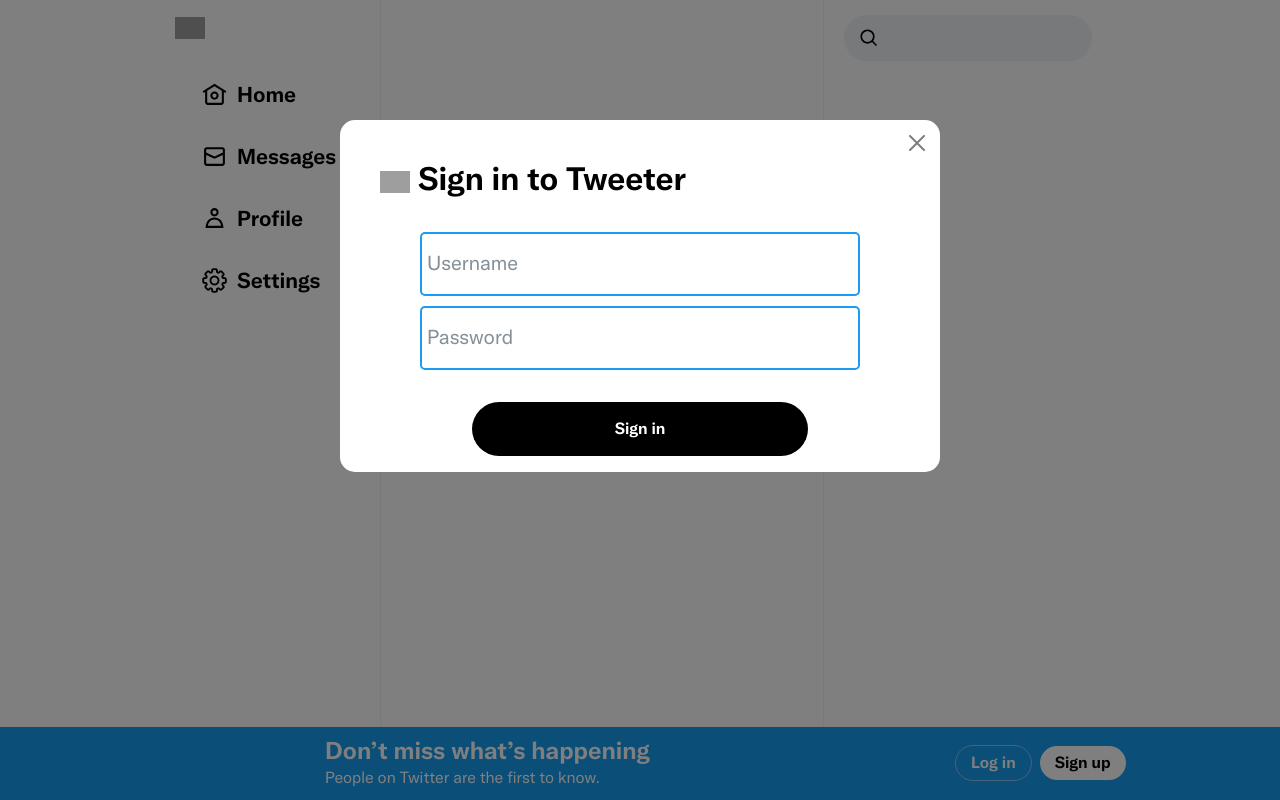
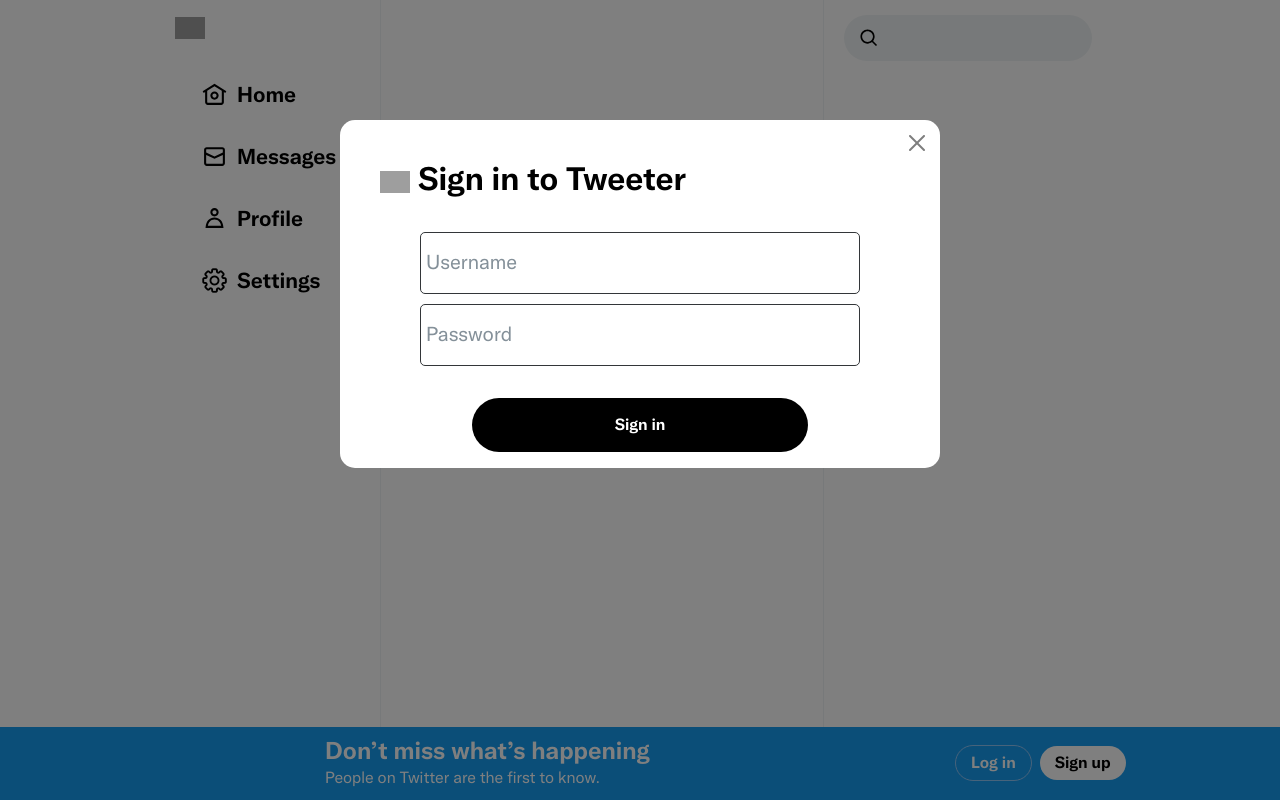
Before and after one commit to t-hoffman/Capstone-Project-Frontend, a React (Create React App) app: page /signin in a window 1280 px wide. Built offline with nearby package versions, Linux system fonts and the light colour scheme; no server answers; grey boxes are pictures that could not be loaded.

Commit message:
focus blue border

```diff
--- a/src/css/SignUp.css
+++ b/src/css/SignUp.css
@@ -38,7 +38,7 @@
 
 .input-cont {
   width: 100%;
-  border: 2px solid #1C9BF0;
+  border: 1px solid #333639;
   border-radius: 5px;
   padding: 5px;
   color: #1C9BF0;
@@ -90,6 +90,10 @@
   color: #1C9BF0;
 }
 
+.input-cont:focus-within {
+  border: 2px solid #1C9BF0;
+}
+
 .input-cont input:autofill,
 .input-cont input:-webkit-autofill {
   -webkit-box-shadow: 0 0 0 30px white inset !important
```
